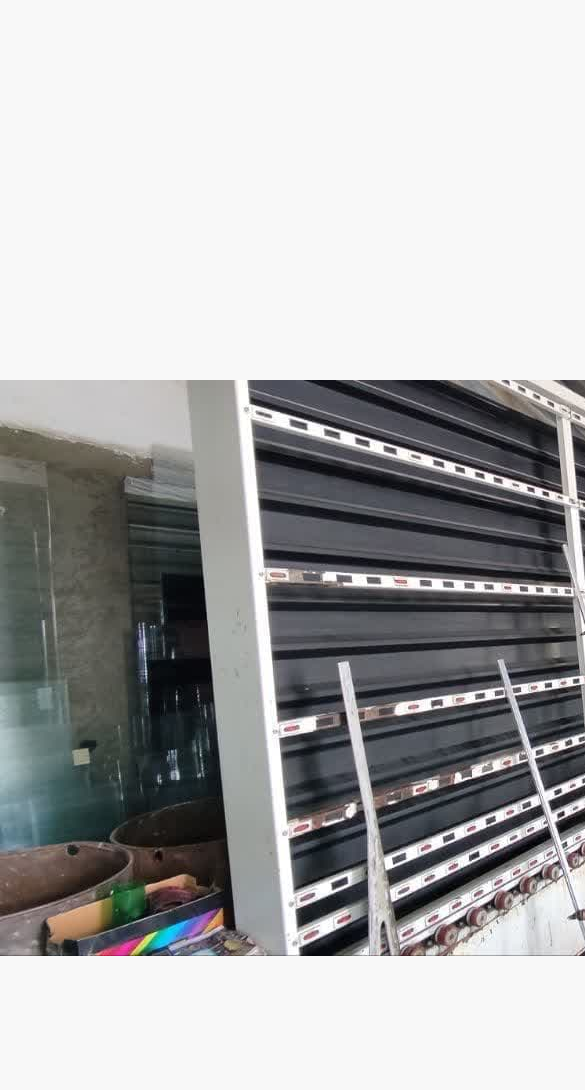
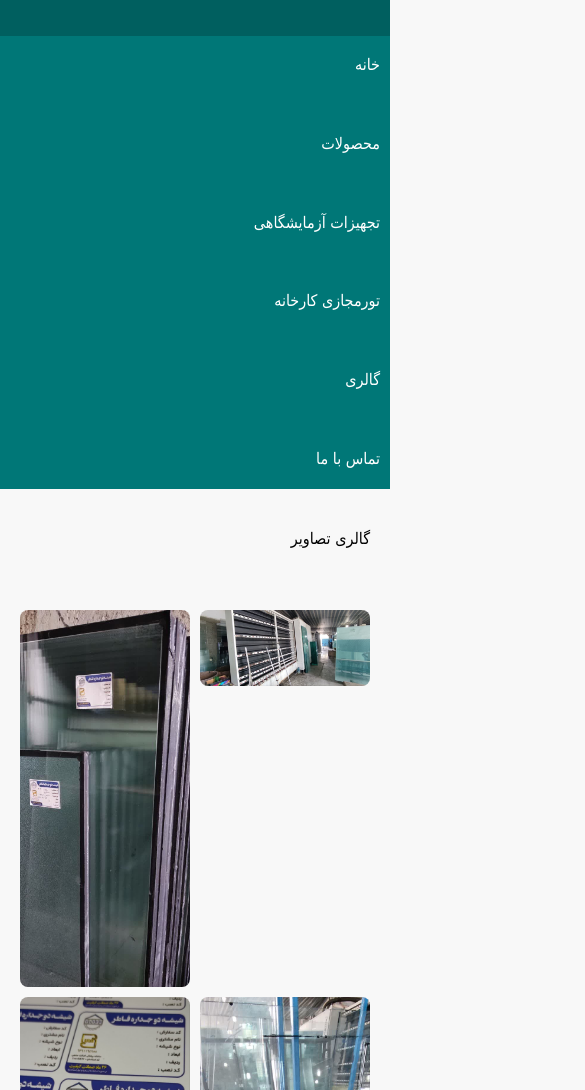
Before and after one commit to saeidvahid/shishefater, a plain HTML site: page gallery.html in a window 390 px wide. Shown: the part 162-1252 px from the top of the page, 585 px wide, since content can reach past the window. Drawn offline with Linux system fonts and the light colour scheme.

Commit message:
سایز ها تغییر کرد

```diff
--- a/css/style.css
+++ b/css/style.css
@@ -1,3 +1,4 @@
+
 body {
   font-family: Tahoma, sans-serif;
   background-color: #f8f8f8;
@@ -5,71 +6,57 @@ body {
   padding: 0;
   line-height: 1.8;
 }
-
 header {
   background-color: #005f5f;
   color: white;
   padding: 20px;
   text-align: center;
 }
-
 nav ul {
   display: flex;
   flex-wrap: wrap;
   justify-content: center;
+  gap: 20px;
   list-style: none;
   padding: 0;
   margin: 0;
   background-color: #007777;
 }
-
-nav ul li {
-  padding: 0;
-}
-
 nav ul li a {
   display: block;
   color: white;
   text-decoration: none;
-  padding: 15px 20px;
+  padding: 15px 10px;
 }
-
 section {
   padding: 20px;
   max-width: 900px;
   margin: auto;
 }
-
+h2 {
+  color: #007777;
+}
 footer {
   text-align: center;
   padding: 15px;
   background-color: #e0f7fa;
   margin-top: 40px;
 }
-
-@media (max-width: 768px) {
+@media (max-width: 600px) {
   nav ul {
     flex-direction: column;
-    align-items: flex-end;
   }
+}
+.gallery {
+  display: grid;
+  grid-template-columns: repeat(auto-fit, minmax(150px, 1fr));
+  gap: 10px;
+  padding: 20px;
+}
 
-  nav ul li {
-    width: auto;
-  }
-
-  nav ul li a {
-    display: inline-block;
-    width: auto;
-    padding: 8px 15px;
-    font-size: 14px;
-    border-bottom: 1px solid #ccc;
-    text-align: right;
-  }
-
-  section {
-    padding: 15px;
-  }
-
-  footer {
-    font-size: 14px;
-  }
+.gallery img {
+  width: 100%;
+  height: auto;
+  object-fit: cover;
+  border-radius: 8px;
+}
```
Also changed, not shown: faq.html (+1 -1 lines), index.html (+13 -9 lines).
